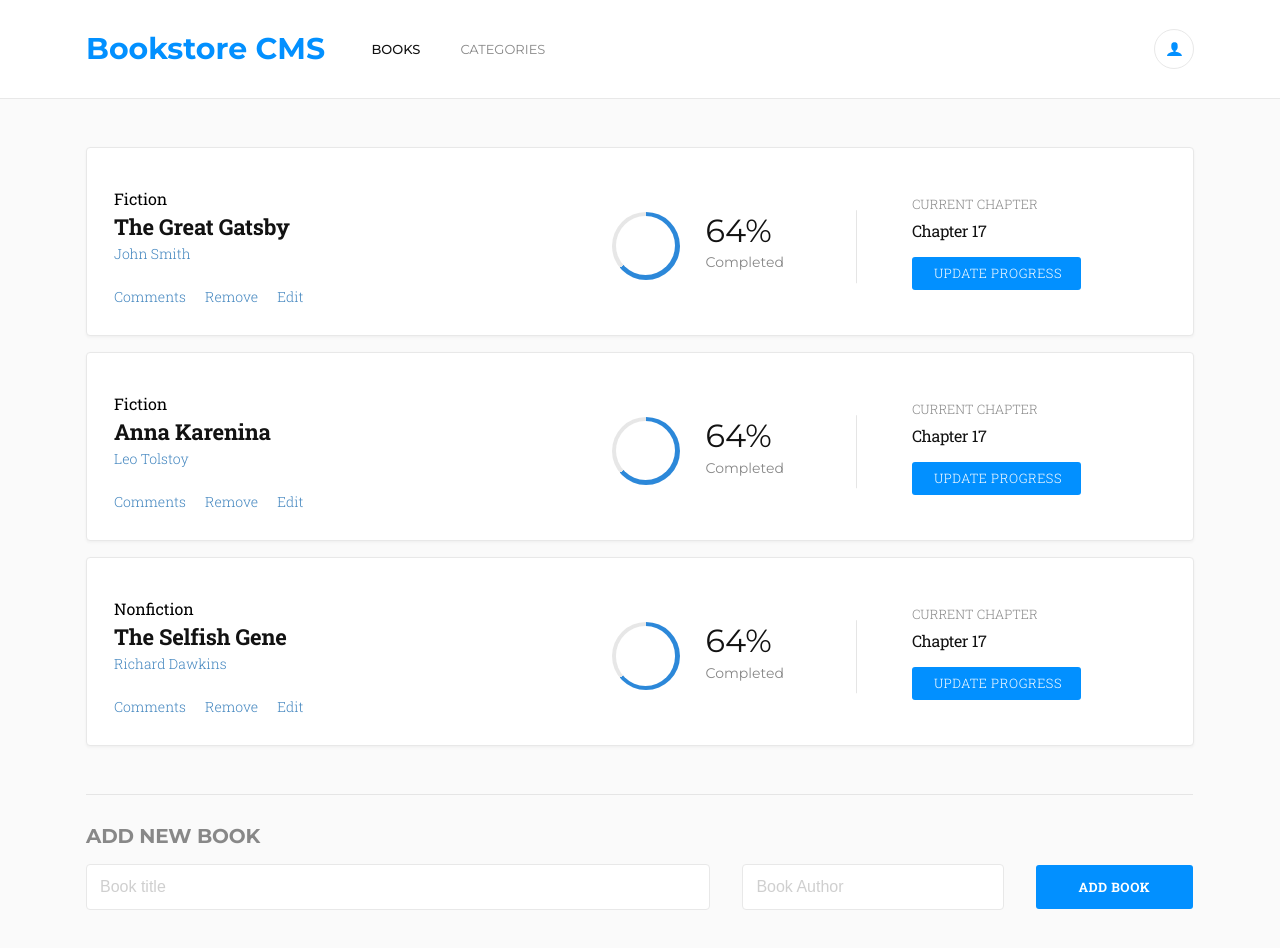
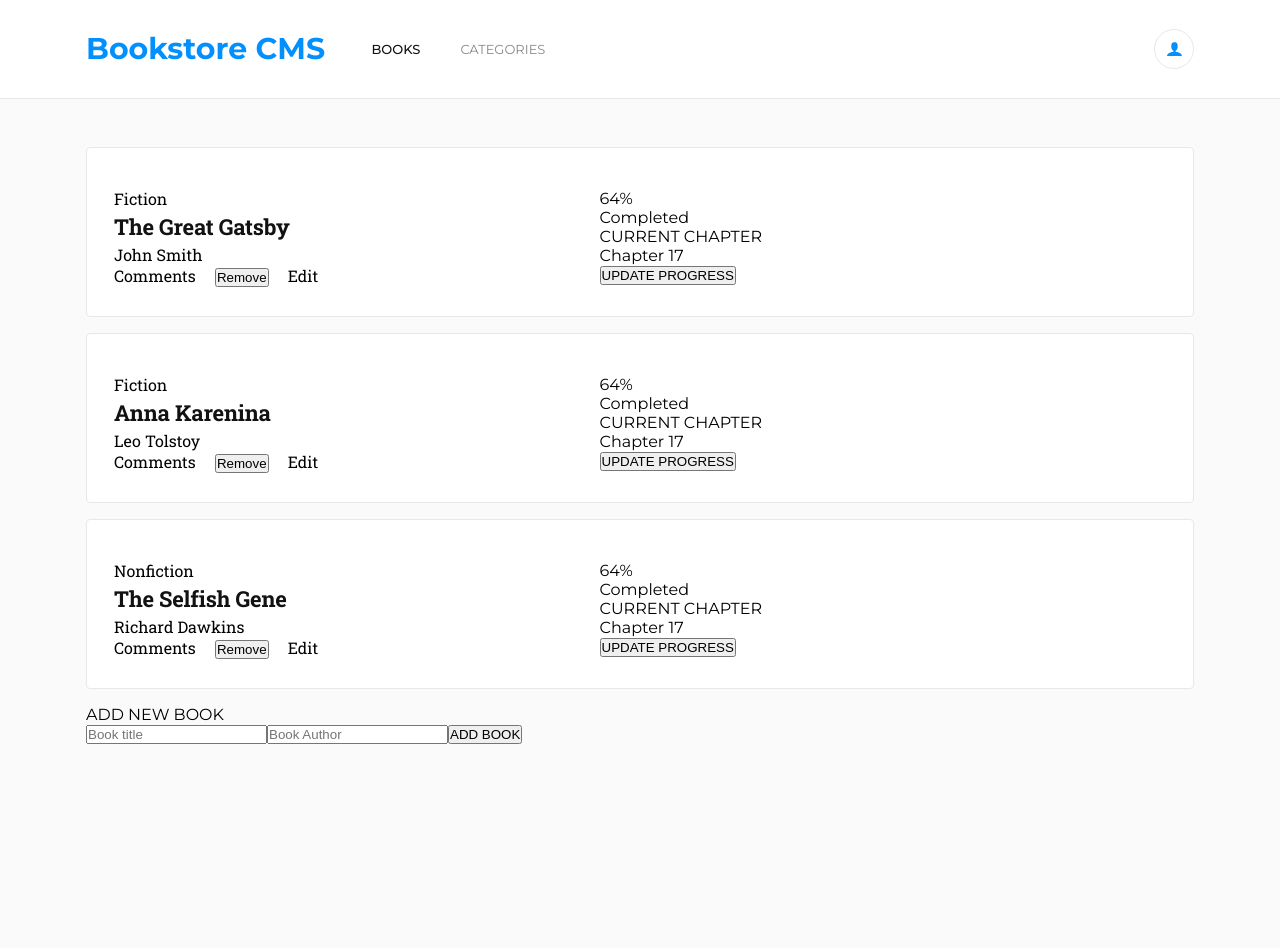
Before and after one commit to NitBravoA92/bookstore, a React (Create React App) app: page / in a window 1280 px wide. Shown: the top 948 px of the page. After the commit the page ends 899 px from the top, so only its background shows below. Built offline with nearby package versions, Linux system fonts and the light colour scheme.

Commit message:
Update the basic styles

```diff
--- a/src/styles/Books.css
+++ b/src/styles/Books.css
@@ -4,14 +4,9 @@
   align-items: center;
   background-color: #fff;
   margin-bottom: 1rem;
-  box-shadow: 0 0.1rem 0.2rem rgba(0, 0, 0, 0.045);
   padding: 2.5rem 0 1.825rem 1.688rem;
   border-radius: 4px;
   border: 1px solid #e8e8e8;
-}
-
-.book-item:hover {
-  border: 1px solid #0290ff;
 }
 
 .book-info,
@@ -36,177 +31,3 @@
   align-items: center;
   gap: 1.2rem;
 }
-
-.book-author,
-.book-actions li,
-.book-actions li button {
-  font-size: 0.875rem;
-  font-weight: 300;
-  color: #4386bf;
-}
-
-.book-author {
-  margin-bottom: 1.5rem;
-}
-
-.book-actions li button {
-  background-color: transparent;
-  border: none;
-  cursor: pointer;
-  font-family: 'Roboto Slab', serif;
-}
-
-.book-chapters-info {
-  display: flex;
-  align-items: center;
-  gap: 8rem;
-}
-
-.book-progress {
-  display: flex;
-  align-items: center;
-  gap: 1rem;
-}
-
-.circular-container {
-  width: 5.625rem;
-  height: 5.62rem;
-  padding: 0.62rem 0.625rem 0.75rem 0.75rem;
-}
-
-.circular {
-  position: relative;
-  width: 4.25rem;
-  height: 4.25rem;
-  border-radius: 50%;
-  background: conic-gradient(#2c88d9 230deg, rgb(18, 18, 18, 0.1) 0deg);
-  display: flex;
-  justify-content: center;
-  align-items: center;
-}
-
-.circular::before {
-  content: '';
-  position: absolute;
-  height: 3.7rem;
-  width: 3.7rem;
-  border-radius: 50%;
-  background-color: #fff;
-}
-
-.progress-info-percentage {
-  font-size: 2rem;
-  color: #121212;
-  margin: 0.063rem 0;
-}
-
-.progress-completed-text {
-  opacity: 0.5;
-  font-size: 0.875em;
-  color: #121212;
-  margin: 0.238rem 0 0.75rem 0;
-}
-
-.book-chapters {
-  position: relative;
-  font-family: 'Roboto Slab', serif;
-}
-
-.book-chapters::before {
-  content: '';
-  position: absolute;
-  top: 50%;
-  left: -3.5rem;
-  width: 1px;
-  height: 70%;
-  background-color: #e5e5e5;
-  transform: translateY(-50%);
-}
-
-.book-current-chapter {
-  font-size: 0.813rem;
-  font-weight: 300;
-  opacity: 0.5;
-  color: #121212;
-  margin-top: 0.063rem;
-}
-
-.book-chapters-count {
-  font-size: 1rem;
-  color: #121212;
-  letter-spacing: -0.4px;
-  margin: 0.438rem 0 0.25rem 0;
-}
-
-.book-update-progress {
-  background-color: #0290ff;
-  outline: none;
-  border: none;
-  margin: 0.75rem 0 0.563rem 0;
-  padding: 0.438rem 1.188rem 0.5rem 1.375rem;
-  border-radius: 3px;
-  text-align: center;
-  color: #fff;
-  font-size: 0.813rem;
-  font-weight: 300;
-  letter-spacing: 0.5px;
-  font-family: 'Roboto Slab', serif;
-}
-
-.book-form {
-  margin: 3rem 0.063rem 2.5rem 0;
-  border-top: 1.5px solid #e5e5e5;
-}
-
-.book-form-title {
-  padding: 1.8rem 0 1rem 0;
-  font-size: 1.25rem;
-  font-weight: 700;
-  letter-spacing: -0.18px;
-  color: #888;
-}
-
-.book-add-book-form {
-  display: flex;
-  align-items: center;
-  gap: 2rem;
-}
-
-.book-input {
-  padding: 0.813rem 0.813rem;
-  border-radius: 4px;
-  border: solid 1px #e8e8e8;
-  background-color: #fff;
-  font-size: 1em;
-  color: #373737;
-}
-
-.book-input::placeholder {
-  color: #888;
-  opacity: 0.4;
-}
-
-#inputTitle {
-  width: 60%;
-}
-
-#inputAuthor {
-  width: 25%;
-}
-
-#btn-add-book {
-  width: 15%;
-  padding: 0.801rem 0.886rem;
-  border: none;
-  border-radius: 3px;
-  background-color: #0290ff;
-  color: #fff;
-  font-family: 'Roboto Slab', serif;
-  font-size: 0.813rem;
-  font-weight: bold;
-  font-stretch: normal;
-  font-style: normal;
-  line-height: normal;
-  letter-spacing: 0.5px;
-  text-align: center;
-}
```
